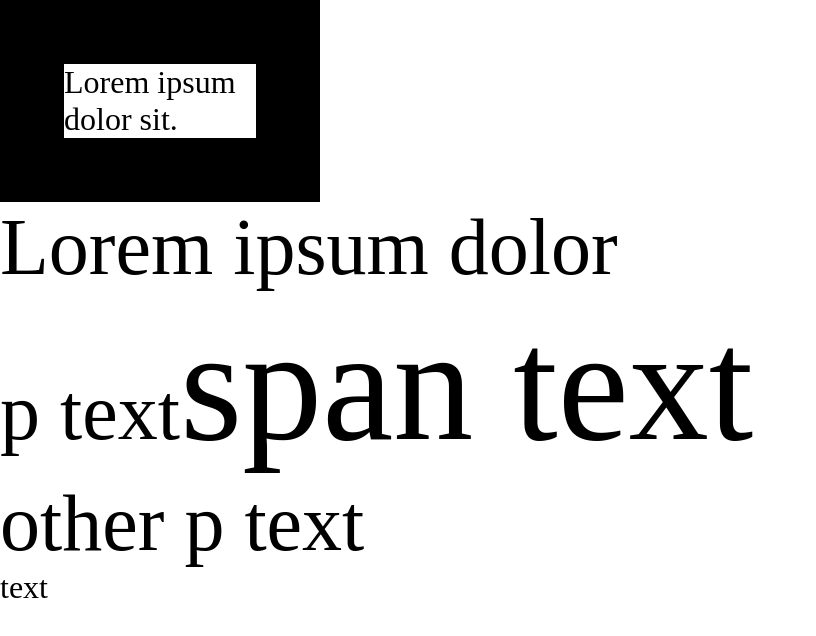
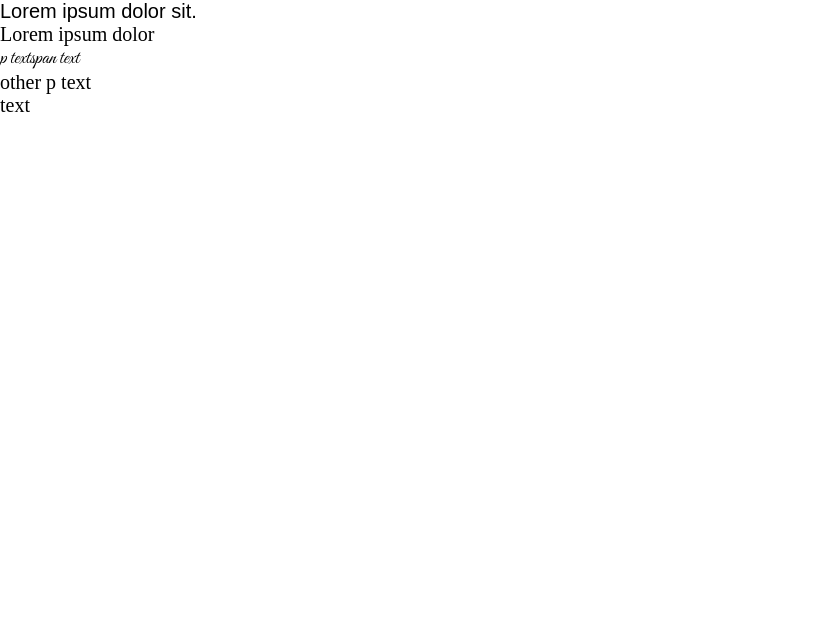
Before and after one commit to PavlovArtem08/work-30.08.2026, a plain HTML site: page index.html in a window 1280 px wide. Shown: the whole page, without its empty margins (0-816 px from the left). Drawn offline with Linux system fonts and the light colour scheme.

Commit message:
Add font-face

```diff
--- /dev/null
+++ b/assets/styles/at-rules.css
@@ -0,0 +1,5 @@
+@charset "utf-8";
+
+@import url("reset.css");
+@import "em-rem.css";
+@import "font-face.css";
--- a/assets/styles/em-rem.css
+++ b/assets/styles/em-rem.css
@@ -9,9 +9,9 @@ body {
 
 h1 {
     /* font-size: calc(var(--base-font-size) * var(--h1-font-size-multiplier)); */
-    font-size: 2em;
+    /* font-size: 2em;
     border: 2em solid black;
-    width: 10em;
+    width: 10em; */
 }
 
 ul {
@@ -27,7 +27,7 @@ span {
     font-size: 10em;
 } */
 
-h1 {
+/* h1 {
     font-size: 2rem;
 }
 li {
@@ -38,4 +38,4 @@ p {
 }
 span {
     font-size: 10rem;
-}
+} */
--- /dev/null
+++ b/assets/styles/font-face.css
@@ -0,0 +1,29 @@
+@font-face {
+    /*format values: "woff", "woff2", "truetype", "opentype", "embedded-opentype", "svg". */
+    font-family: GreatVibes-Regular;
+    src: url('../fonts/Great_Vibes/GreatVibes-Regular.ttf') format('TrueType'),
+        url('../fonts/Great_Vibes/GreatVibes-Regular.woff') format('woff');
+    font-weight: 400;
+    font-style: normal;
+}
+
+@font-face {
+    font-family: GreatVibes-Regular;
+    src: url('../fonts/Great_Vibes/GreatVibes-Regular.ttf') format('TrueType');
+    font-weight: 400;
+    font-style: italic;
+}
+
+
+.main-heading {
+    font-family: Arial, Helvetica, sans-serif;
+}
+
+.basic-text {
+    font-family: 'Times New Roman', Times, serif;
+}
+
+.fancy-text {
+    font-family: GreatVibes-Regular;
+    font-style: italic;
+}
--- a/index.html
+++ b/index.html
@@ -5,16 +5,17 @@
     <meta charset="UTF-8">
     <meta name="viewport" content="width=device-width, initial-scale=1.0">
     <title>Document</title>
-    <link rel="stylesheet" href="assets/styles/reset.css">
-    <link rel="stylesheet" href="assets/styles/em-rem.css">
+    <!-- <link rel="stylesheet" href="assets/styles/reset.css"> -->
+    <link rel="stylesheet" href="assets/styles/at-rules.css">
+    <!-- <link rel="stylesheet" href="assets/styles/em-rem.css"> -->
 </head>
 
 <body>
-    <h1>Lorem ipsum dolor sit.</h1>
-    <p>Lorem ipsum dolor</p>
+    <h1 class="main-heading">Lorem ipsum dolor sit.</h1>
+    <p class="basic-text">Lorem ipsum dolor</p>
     <ul>
         <li>
-            <p>p text<span>span text</span></p>
+            <p class="fancy-text">p text<span>span text</span></p>
         </li>
         <li>
             <p>other p text</p>
```
Also changed, not shown: assets/fonts/Great_Vibes/GreatVibes-Regular.ttf (added), assets/fonts/Great_Vibes/OFL.txt (added).
